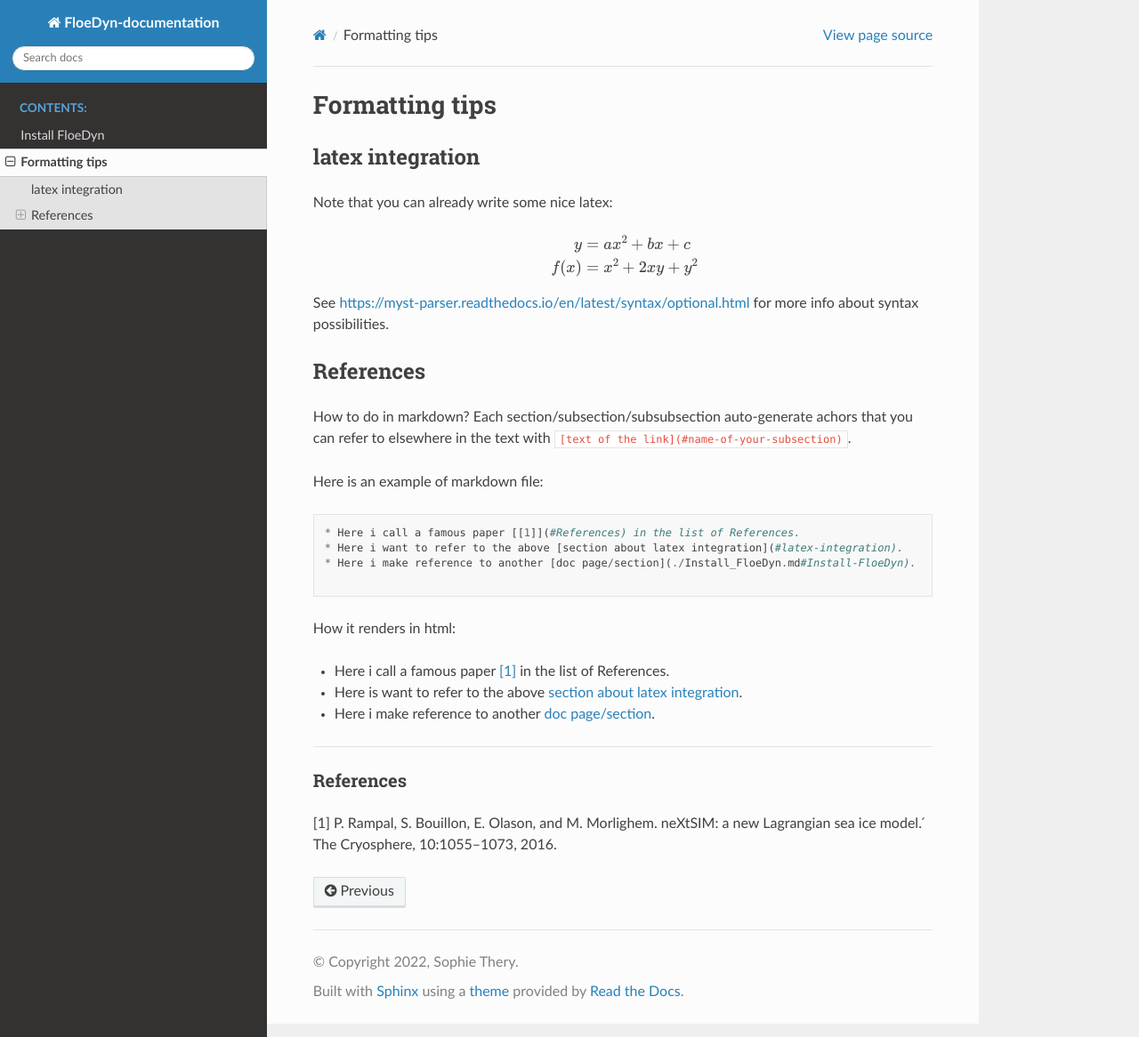
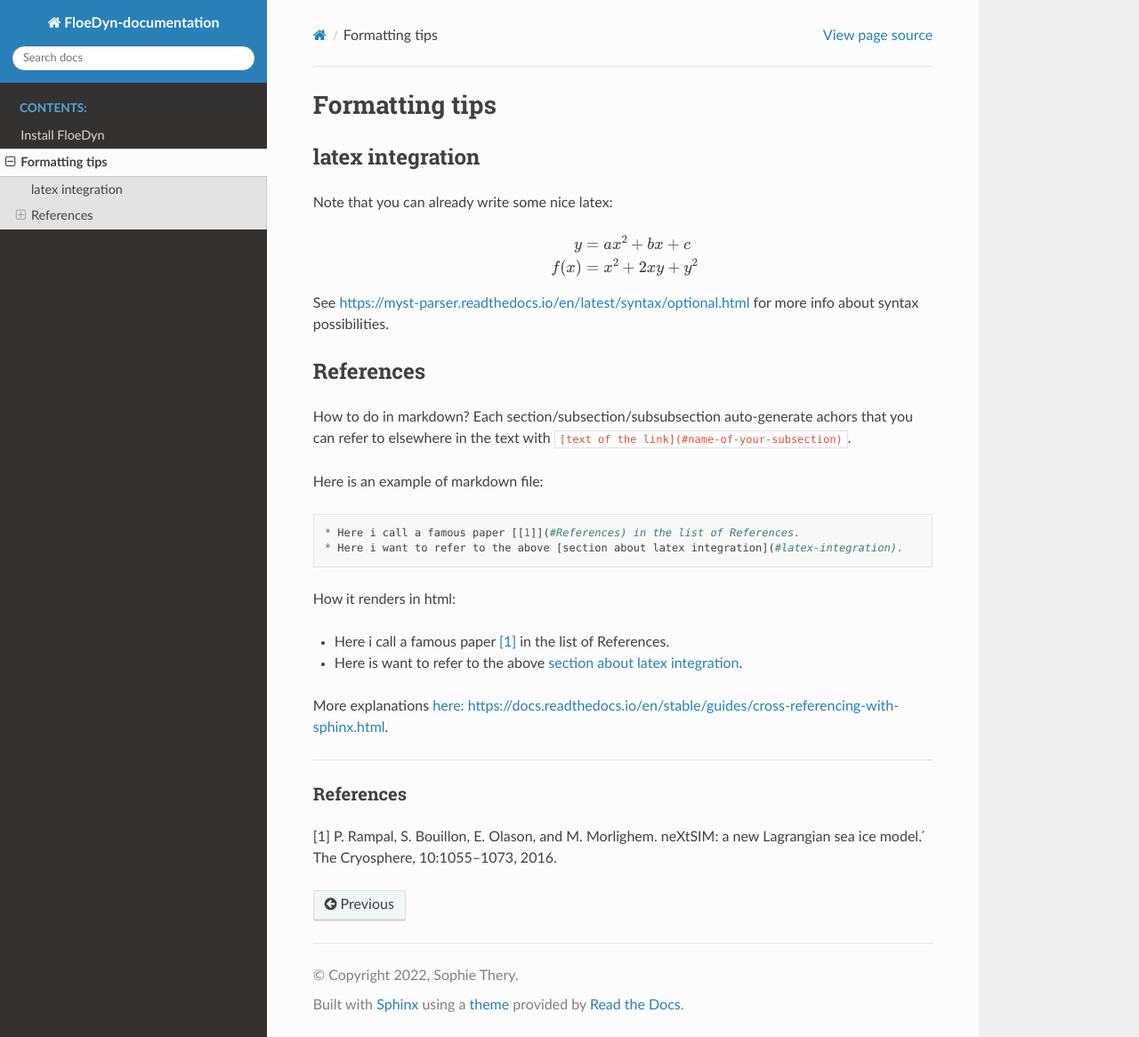
Before and after one commit to FloeDynHub/FloeDyn-documentation, a Sphinx documentation site: the page built from source/1-section1.md, in a window 1280 px wide and 1166 px high. Shown: the whole window at 89% size. Built offline with Sphinx 7.4.7 and the Read the Docs theme 2.0.0, drawn with Linux system fonts in a browser that asks for light colours.

Commit message:
Update 1-section1.md

````diff
--- a/source/1-section1.md
+++ b/source/1-section1.md
@@ -22,15 +22,14 @@
 ```
 * Here i call a famous paper [[1]](#References) in the list of References.
 * Here i want to refer to the above [section about latex integration](#latex-integration).
-* Here i make reference to another [doc page/section](./Install_FloeDyn.md#Install-FloeDyn).
-
 ```
 
 How it renders in html:
 
 * Here i call a famous paper [[1]](#References) in the list of References.
 * Here is want to refer to the above [section about latex integration](#latex-integration).
-* Here i make reference to another [doc page/section](Install_FloeDyn.md#Install-FloeDyn).
+
+More explanations [here: https://docs.readthedocs.io/en/stable/guides/cross-referencing-with-sphinx.html](https://docs.readthedocs.io/en/stable/guides/cross-referencing-with-sphinx.html).
 
 ---
 ### References
````
